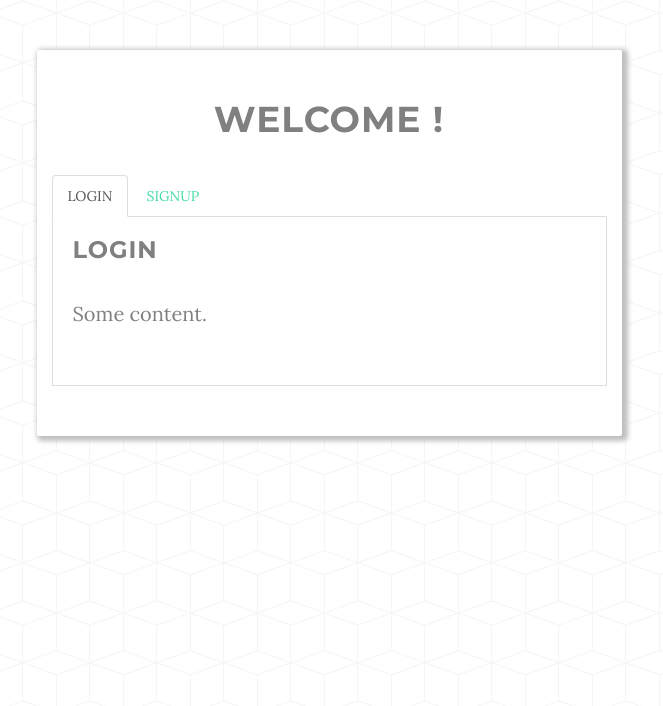
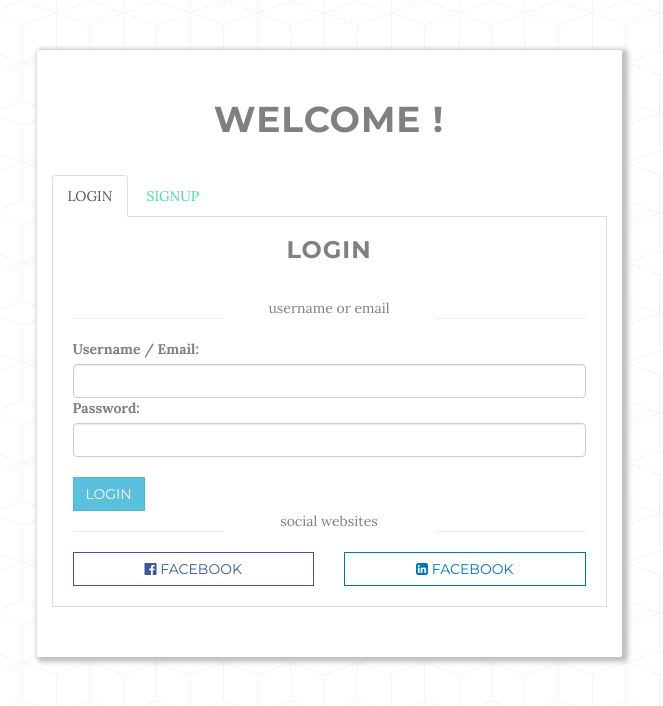
Before and after one commit to rremani/site, a Django app: page /signup in a window 1280 px wide. Shown: the top 706 px of the page, without its empty margins (311-974 px from the left). Run offline with Django 3.2, Linux system fonts and the light colour scheme; some libraries are stand-ins or nearby versions.

Commit message:
login form setted up

```diff
--- a/server/hypothizer_lab/urls.py
+++ b/server/hypothizer_lab/urls.py
@@ -13,7 +13,7 @@ Including another URLconf
     1. Import the include() function: from django.conf.urls import url, include
     2. Add a URL to urlpatterns:  url(r'^blog/', include('blog.urls'))
 """
-from django.conf.urls import url, include
+from django.conf.urls import url
 from django.contrib import admin
 from main.views import index, about, login_signup, demo
 
--- a/server/main/forms.py
+++ b/server/main/forms.py
@@ -1,4 +1,11 @@
 from django import forms
+
+
+class LoginForm(forms.Form):
+    username = forms.CharField(label='Username / Email', required=True, widget=forms.TextInput(attrs={
+        'class': 'form-control'}))
+    password = forms.CharField(label='Password', required=True, widget=forms.PasswordInput(attrs={
+        'class': 'form-control'}))
 
 
 class ImageUploadForm(forms.Form):
--- a/server/main/views.py
+++ b/server/main/views.py
@@ -1,6 +1,6 @@
 from django.shortcuts import render
 from django.http import HttpResponse
-from main.forms import ImageUploadForm
+from main.forms import ImageUploadForm, LoginForm
 from django.contrib import messages
 
 
@@ -40,4 +40,14 @@ def about(request):
 
 
 def login_signup(request):
-    return render(request, 'signup_login.html')
+    login_form = LoginForm(request.POST or None)
+    if request.method == 'POST':
+        if login_form.is_valid():
+            print('valid login form')
+            return render(request, 'signup_login.html', {'login_form': login_form})
+        else:
+            print('INVALID login form')
+            return render(request, 'signup_login.html', {'login_form': login_form})
+    else:
+        print('handle get')
+        return render(request, 'signup_login.html', {'login_form': login_form})
--- a/server/templates/signup_login.html
+++ b/server/templates/signup_login.html
@@ -22,6 +22,7 @@
         padding-bottom: 50px;
         background-color: white;
         margin-top: 50px;
+        margin-bottom: 50px;
         height: auto;
         border-radius: 2px;
         box-shadow: 3px 2px 5px 3px #bfbfbf;
@@ -95,8 +96,35 @@
             </ul>
             <div class="tab-content">
                 <div id="home" class="tab-pane fade in active">
-                    <h3>LOGIN</h3>
-                    <p>Some content.</p>
+                    <h3 class="text-center">LOGIN</h3>
+                    <div class="row">
+                        <div class="col-lg-4 col-md-4 col-sm-4"><hr></div>
+                        <div class="col-lg-4 col-md-4 col-sm-4 text-center">
+                            username or email
+                        </div>
+                        <div class="col-lg-4 col-md-4 col-sm-4"><hr></div>
+                    </div>
+                    <form action="" method="post">
+                        {% csrf_token %}
+                        {{ login_form.as_table }}
+                    </form>
+                    <br>
+                    <button class="btn btn-info">LOGIN</button>
+                    <div class="row">
+                        <div class="col-lg-4 col-md-4 col-sm-4"><hr></div>
+                        <div class="col-lg-4 col-md-4 col-sm-4 text-center">
+                            social websites
+                        </div>
+                        <div class="col-lg-4 col-md-4 col-sm-4"><hr></div>
+                    </div>
+                    <div class="row">
+                        <div class="col-lg-6 col-md-6 col-sm-6 col-xs-6">
+                            <a class="btn btn-default facebook" style="width: 100%"><span class="fa fa-facebook-official"></span> Facebook</a>
+                        </div>
+                        <div class="col-lg-6 col-md-6 col-sm-6 col-xs-6">
+                            <a class="btn btn-default linkedin" style="width: 100%"><span class="fa fa-linkedin-square"></span> Facebook</a>
+                        </div>
+                    </div>
                 </div>
                 <div id="menu1" class="tab-pane fade">
                     <h3>SIGN up</h3>
```
Also changed, not shown: 1 other file.
